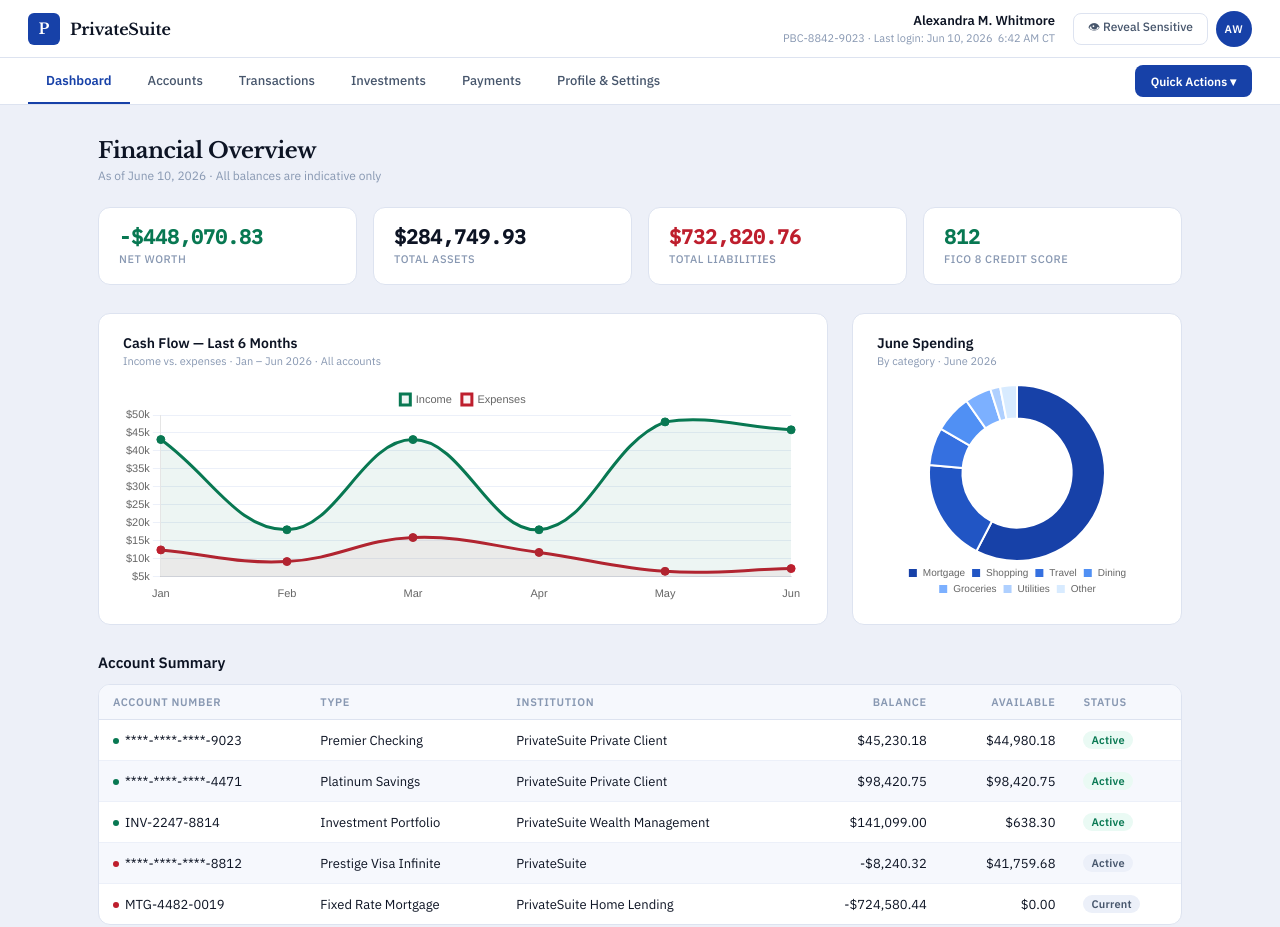
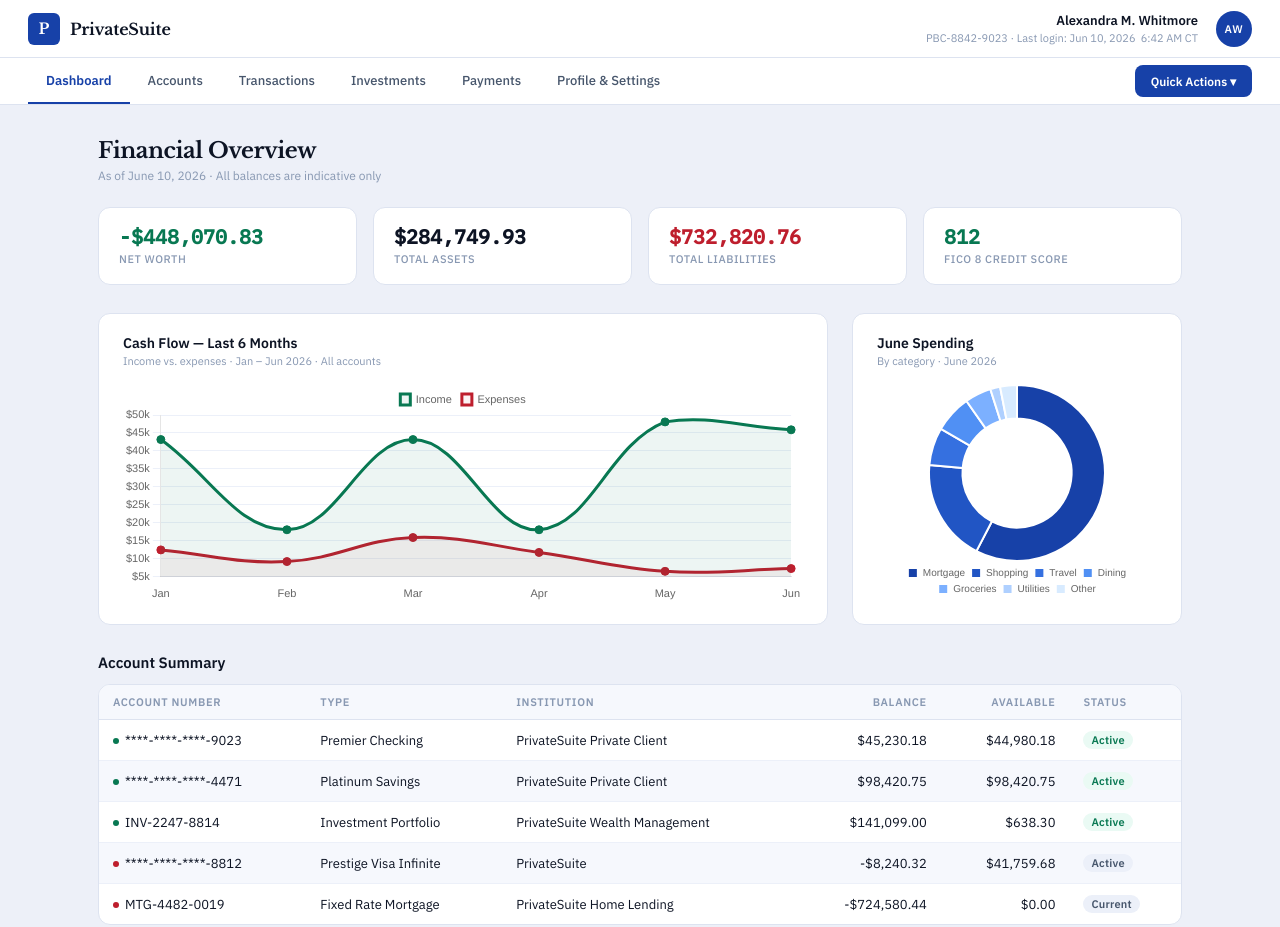
Before and after one commit to Jorge-Cano/bank-demo, a plain HTML site: page index.html in a window 1280 px wide. Shown: the top 927 px of the page. Drawn offline with nearby package versions, Linux system fonts and the light colour scheme.

Commit message:
Update index.html
hide btn

```diff
--- a/index.html
+++ b/index.html
@@ -393,7 +393,7 @@
     </div>
 
     <div id="header-controls">
-      <button id="btn-sensitive-toggle" onclick="toggleSensitive()">&#128065; Reveal Sensitive</button>
+      <!-- <button id="btn-sensitive-toggle" onclick="toggleSensitive()">&#128065; Reveal Sensitive</button> -->
 
       <!-- User Avatar Dropdown -->
       <div class="dropdown" id="dd-user">
```
